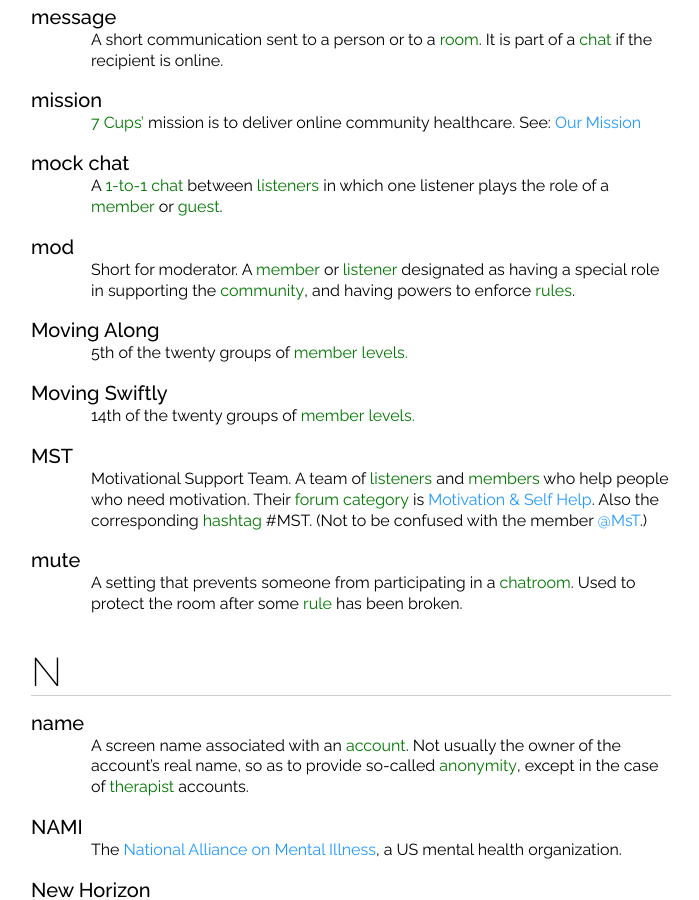
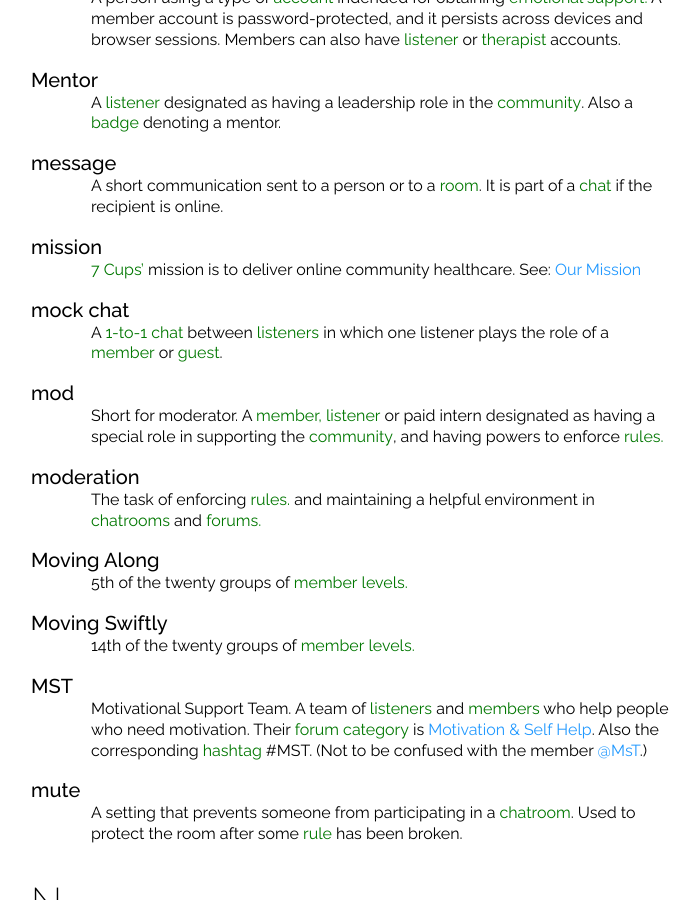
Before and after one commit to RarelyCharlie/rarelycharlie.github.io, a Jekyll site: the page built from glossary-framed.md, in a window 1280 px wide and 900 px high, scrolled down 18761 px. Shown: the whole window, without its empty margins (289-988 px from the left). Built offline with Jekyll 4.4.1, drawn with Linux system fonts in a browser that asks for light colours; some of the changed text lies outside the part shown.

Commit message:
internmod etc

```diff
--- a/_includes/glossary.md
+++ b/_includes/glossary.md
@@ -476,6 +479,9 @@ A cloud-based system used to provide faster response times and better security f
 # intern
 A ~~listener~~ at ~~7 Cups~~ for a limited period of time on a program designed for student placements (although people who are not students can also join the program). _See:_ [7 Cups of Tea Internship Program](https://www.7cups.com/about/internships.php)
 
+# internmod
+A paid intern providing support and backup ~~moderation~~, especially in ~~chatrooms./chatroom~~
+
 
 ## J
 
@@ -604,7 +610,10 @@ A short communication sent to a person or to a ~~room~~. It is part of a ~~chat~
 A ~~1-to-1 chat~~ between ~~listeners/listener~~ in which one listener plays the role of a ~~member~~ or ~~guest~~.
 
 # mod
-Short for moderator. A ~~member~~ or ~~listener~~ designated as having a special role in supporting the ~~community~~, and having powers to enforce ~~rules/rule~~.
+Short for moderator. A ~~member,/~~ ~~listener~~ or paid intern designated as having a special role in supporting the ~~community~~, and having powers to enforce ~~rules./rule~~
+
+# moderation
+The task of enforcing ~~rules./rule~~ and maintaining a helpful environment in ~~chatrooms/~~ and ~~forums./~~
 
 # Moving Along
 5th of the twenty groups of ~~member~~ ~~levels./level~~
```
Also changed, not shown: other parts of _includes/glossary.md (+3 -0 lines).
